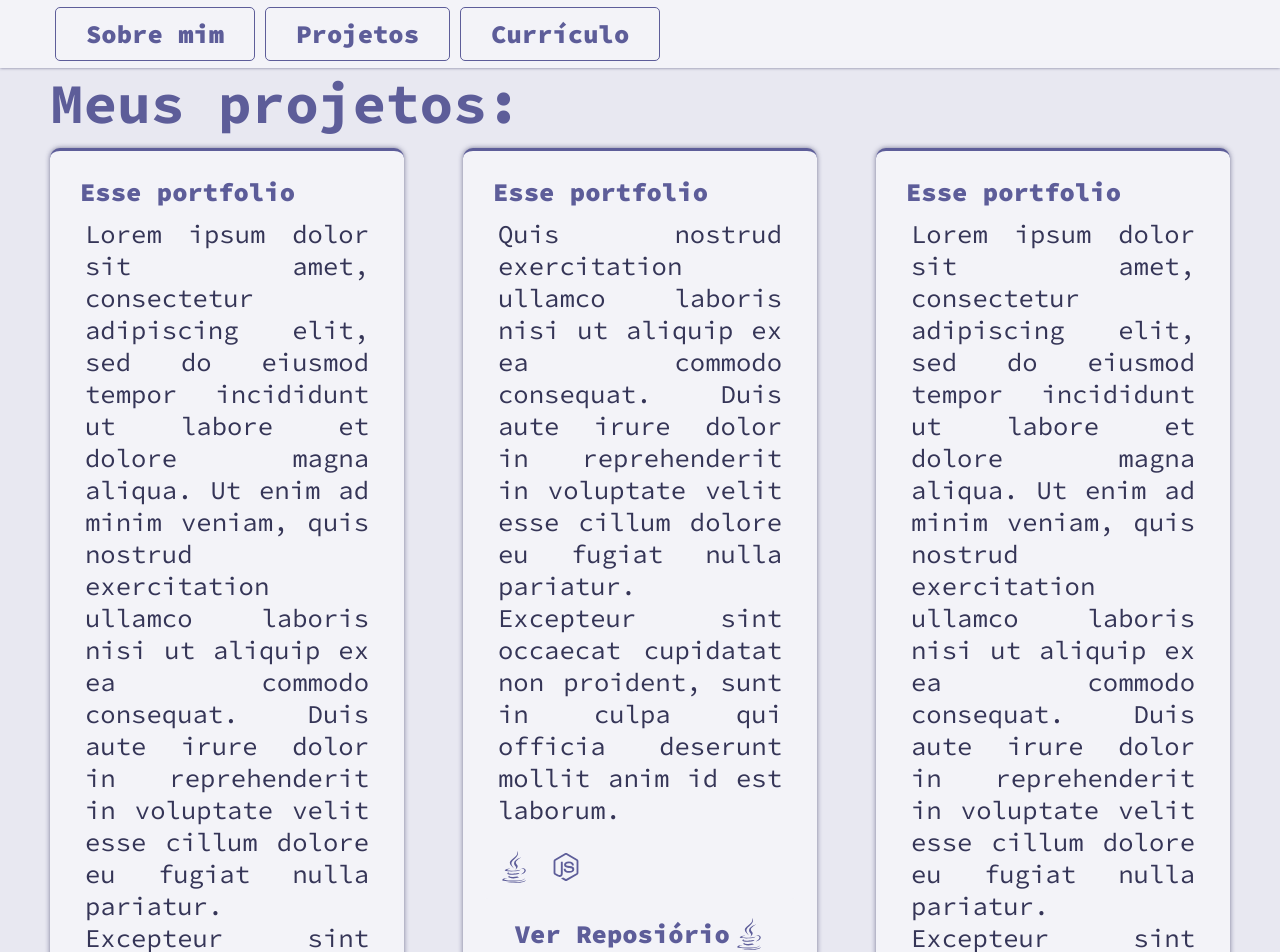
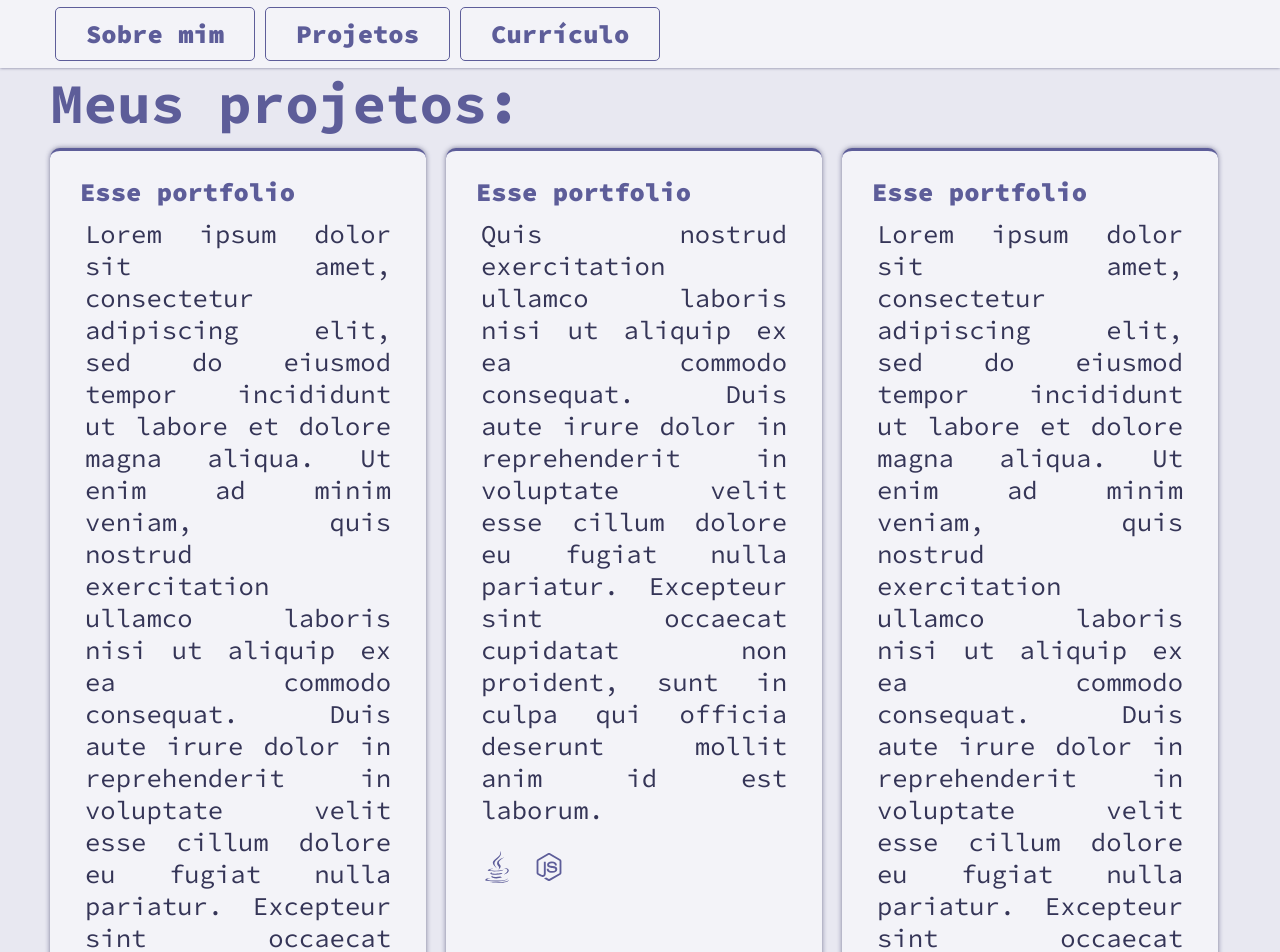
Before and after one commit to Lukasmolin/site-portfolio, a React (Create React App) app: page /projects in a window 1280 px wide. Shown: the top 952 px of the page. Built offline with nearby package versions, Linux system fonts and the light colour scheme.

Commit message:
Finalizes projects page

```diff
--- a/src/components/gui/cardButton/CardButton.css
+++ b/src/components/gui/cardButton/CardButton.css
@@ -1,5 +1,9 @@
 .button.cardButton {
     background-color: var(--card-background-color);
+    display: flex;
+    flex-direction: row;
+    flex-wrap: nowrap;
+    justify-content: space-between;
 }
 
 .button.cardButton>* {
--- a/src/components/modelData/projectInfoCard/ProjectInfoCard.css
+++ /dev/null
@@ -1,29 +0,0 @@
-.projectTechIcon svg {
-    min-width: 32px;
-    min-height: 32px;
-}
-
-.projectTechIcon svg {
-    fill: var(--main-color);
-}
-
-.projectTechIcon svg *{
-    fill: var(--main-color);
-}
-
-.projectTechIcon {
-    display: flex;
-    flex-wrap: nowrap;
-    flex-direction: column;
-}
-
-.projectInfoCardContent ul:nth-last-child(2) {
-    display: flex;
-    padding: 5px;
-    flex-wrap: wrap;
-}
-
-.projectInfoCardContent ul:nth-last-child(2) li {
-    padding: 10px;
-    display: flex;
-}
--- a/src/pages/pageComponents/aboutMe/AboutMePage.tsx
+++ b/src/pages/pageComponents/aboutMe/AboutMePage.tsx
@@ -2,7 +2,7 @@ import React from 'react';
 import './AboutMePage.css';
 import getHeaderMenuData from '../../datasourceGetters/getHeaderMenuData';
 import getAboutMeData from '../../datasourceGetters/getAboutMeData';
-import StackInfoCard from '../../../components/modelData/stackInfoCard/StackInfoCard';
+import StackInfoCard from './stackInfoCard/StackInfoCard';
 import HeaderMenu from '../../../components/gui/headerMenu/HeaderMenu';
 import StackInfo from '../../../model/stackInfo/StackInfo';
 import { StackColor } from './AboutMeData';
--- a/src/components/modelData/stackInfoCard/StackInfoCard.tsx
+++ b/src/pages/pageComponents/aboutMe/stackInfoCard/StackInfoCard.tsx
@@ -1,7 +1,7 @@
 import React from 'react';
-import StackInfo from '../../../model/stackInfo/StackInfo';
-import CardContentHolder, { CardStyle } from '../../gui/cardContentHolder/CardContentHolder';
-import Badge from '../../gui/badge/Badge';
+import StackInfo from '../../../../model/stackInfo/StackInfo';
+import CardContentHolder, { CardStyle } from '../../../../components/gui/cardContentHolder/CardContentHolder';
+import Badge from '../../../../components/gui/badge/Badge';
 import './StackInfoCard.css';
 
 export default function StackInfoCard(props: { stackInfo: StackInfo, highlighColor?: string, smallBadge?: boolean }): React.ReactElement {
--- a/src/pages/pageComponents/projects/ProjectsPage.css
+++ b/src/pages/pageComponents/projects/ProjectsPage.css
@@ -1,23 +1,34 @@
+.projectsPageContent {
+    --project-margin-size: 10px;
+    --project-margin-correction: -10px;
+}
+
 .projectsPageContent .projectCardsGrid {
+    margin-left: var(--project-margin-correction);
+    margin-right: var(--project-margin-correction);
     display: flex;
     flex-wrap: wrap;
-    justify-content: space-between;
 }
 
-.projectsPageContent .projectCardsGrid .projectInfoCard {
-    margin-bottom: 10px;
-    margin-top: 10px;
-    max-width: 30%;
+.projectsPageContent ul.projectCardsGrid > li {
+    padding: var(--project-margin-size);
+    max-width: 25%;
+}
+
+@media screen and (max-width: 1600px) {
+    .projectsPageContent ul.projectCardsGrid > li {
+        max-width: 33%;
+    }
 }
 
 @media screen and (max-width: 1000px) {
-    .projectsPageContent .projectCardsGrid .projectInfoCard {
-        max-width: 49%;
+    .projectsPageContent ul.projectCardsGrid > li {
+        max-width: 50%;
     }
 }
 
 @media screen and (max-width: 750px) {
-    .projectsPageContent .projectCardsGrid .projectInfoCard {
+    .projectsPageContent ul.projectCardsGrid > li {
         max-width: 100%;
     }
 }
--- a/src/pages/pageComponents/projects/ProjectsPage.tsx
+++ b/src/pages/pageComponents/projects/ProjectsPage.tsx
@@ -3,7 +3,7 @@ import './ProjectsPage.css';
 import HeaderMenu from '../../../components/gui/headerMenu/HeaderMenu';
 import getHeaderMenuData from '../../datasourceGetters/getHeaderMenuData';
 import getProjectsData from '../../datasourceGetters/getProjectsData';
-import ProjectInfoCard from '../../../components/modelData/projectInfoCard/ProjectInfoCard';
+import ProjectInfoCard from './projectInfoCard/ProjectInfoCard';
 
 const menuData = getHeaderMenuData();
 const data = getProjectsData();
@@ -13,11 +13,13 @@ export default function ProjectsPage(): React.ReactElement {
         <HeaderMenu data={menuData}></HeaderMenu>
         <main className='projectsPageContent'>
             <h1>Meus projetos:</h1>
-            <div className='projectCardsGrid'>
+            <ul className='projectCardsGrid'>
                 {data.projects.map(project => {
-                    return <ProjectInfoCard key={project.projectTitle} projectInfo={project}></ProjectInfoCard>;
+                    return <li key={project.projectTitle}>
+                        <ProjectInfoCard projectInfo={project}></ProjectInfoCard>
+                    </li>;
                 })}
-            </div>
+            </ul>
         </main>
     </>;
 }
--- /dev/null
+++ b/src/pages/pageComponents/projects/projectInfoCard/ProjectInfoCard.css
@@ -0,0 +1,45 @@
+.projectInfoCard {
+    height: 100%;
+    width: 100%;
+}
+
+.projectInfoCard .projectInfoCardContent {
+    display: flex;
+    flex-direction: column;
+    align-items: stretch;
+    height: 100%;
+}
+
+.projectInfoCard .projectInfoCardContent > *:nth-last-child(1) {
+    margin-top: auto;
+}
+
+.projectInfoCard .projectInfoCardContent .projectTechIcon svg {
+    min-width: 32px;
+    min-height: 32px;
+}
+
+.projectInfoCard .projectInfoCardContent .projectTechIcon svg {
+    fill: var(--main-color);
+}
+
+.projectInfoCard .projectInfoCardContent .projectTechIcon svg *{
+    fill: var(--main-color);
+}
+
+.projectInfoCard .projectInfoCardContent .projectTechIcon {
+    display: flex;
+    flex-wrap: nowrap;
+    flex-direction: column;
+}
+
+.projectInfoCard .projectInfoCardContent ul:nth-last-child(2) {
+    display: flex;
+    padding: 5px;
+    flex-wrap: wrap;
+}
+
+.projectInfoCard .projectInfoCardContent ul:nth-last-child(2) li {
+    padding: 10px;
+    display: flex;
+}
```
Also changed, not shown: src/pages/pageComponents/projects/projectInfoCard/ProjectInfoCard.tsx (renamed from src/components/modelData/projectInfoCard/ProjectInfoCard.tsx, +4 -4 lines), src/pages/pageComponents/aboutMe/stackInfoCard/StackInfoCard.css (renamed from src/components/modelData/stackInfoCard/StackInfoCard.css).
